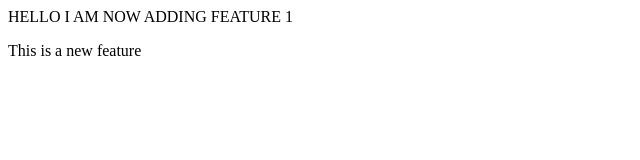
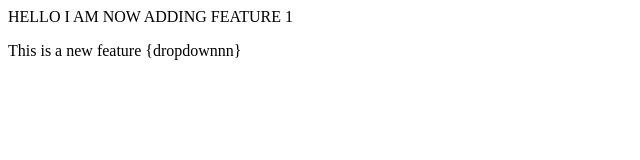
Before and after one commit to OmarSherief-tech/secondrepo, a plain HTML site: page index.html in a window 1280 px wide. Shown: the full height of the page, 0-640 px from the left. Drawn offline with Linux system fonts and the light colour scheme.

```diff
--- a/index.html
+++ b/index.html
@@ -1,2 +1,2 @@
 <p>HELLO I AM NOW ADDING FEATURE 1</p>
-<p>This is a new feature</p>
+<p>This is a new feature {dropdownnn}</p>
```
